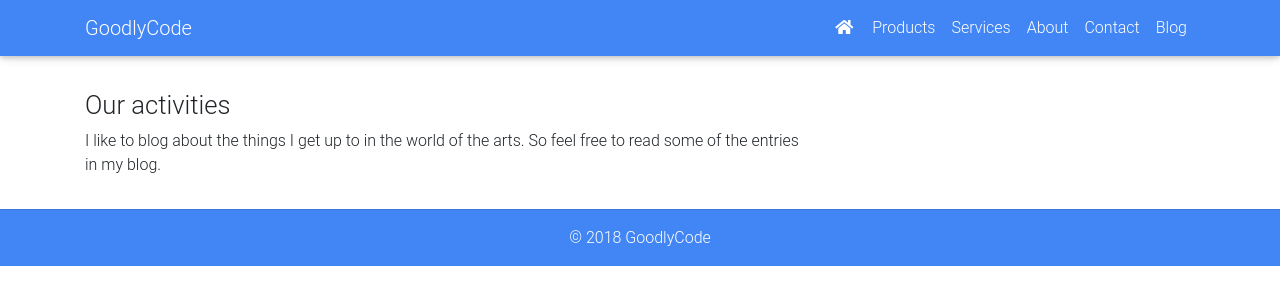
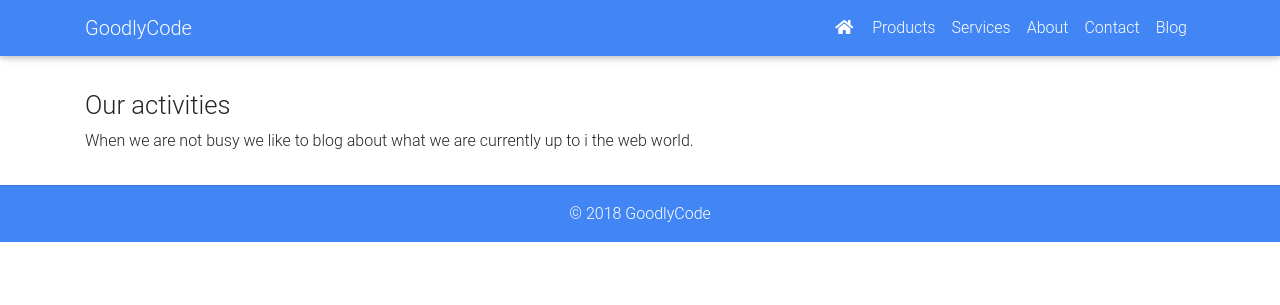
Before and after one commit to Grafrajohn/goodlycode.github.io, a Jekyll site: the page built from blog.html, in a window 1280 px wide. Shown: the top 305 px of the page. Built offline with Jekyll 4.4.1, drawn with Linux system fonts in a browser that asks for light colours; nearby versions of some CDN libraries.

Commit message:
Update blog.html

```diff
--- a/blog.html
+++ b/blog.html
@@ -7,7 +7,7 @@ permalink: /blog
 ---
 <div class="row">
     <div class="col-md-8">
-        <p>I like to blog about the things I get up to in the world of the arts. So feel free to read some of the entries in my blog.</p>
+        <p>When we are not busy we like to blog about what we are currently up to i the web world.</p>
         <ul class="list-group">
             {% for post in site.posts %}
             <li class="list-group-item">
@@ -17,7 +17,7 @@ permalink: /blog
         </ul>
     </div>
     <!--div class="col-md-4" style="overflow-y: auto;">
-        <a class="twitter-timeline" href="https://twitter.com/GrahamArts?ref_src=">Tweets by TwitterDev</a>
+        <a class="twitter-timeline" href="https://twitter.com/GoodlyCode?ref_src=">Tweets by TwitterDev</a>
         <script async src="https://platform.twitter.com/widgets.js" charset="utf-8"></script>
     </div-->
 </div>
```
